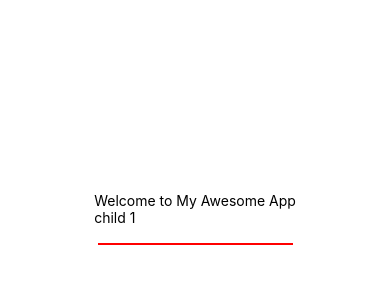
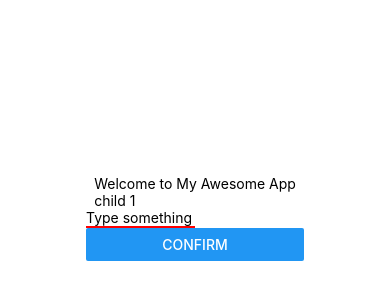
Before and after one commit to ChaoyiShi98033/CS5520-2024, a React Native app: screen / in a window 390 px wide. Shown: the part 204-504 px from the top of the page. Built offline with nearby package versions, Linux system fonts and the light colour scheme.

Commit message:
added a button and text Input

```diff
--- a/App.js
+++ b/App.js
@@ -1,6 +1,7 @@
 import { StatusBar } from 'expo-status-bar';
 import { StyleSheet, Text, TextInput, View } from 'react-native';
 import Header from './componets/Header';
+import Input from './componets/Input';
 import { useState } from 'react';
 
 export default function App() {
@@ -11,7 +12,12 @@ export default function App() {
     console.log("using is typing", changedText);
     setText(changedText);
   }
-
+  function receiveInput(data) {
+    console.log("receive input", data);
+    setText(data);
+    //use this to update the text shoowing in the
+    //Text component
+  }
 
   return (
     <View style={styles.container}>
@@ -19,11 +25,7 @@ export default function App() {
       <Header name = {appName} version = {2}>
         <Text>child 1</Text>
       </Header>
-      <TextInput
-      style={styles.input}
-      value={text}
-      onChangeText={changeTextHandler}
-      />
+      <Input inputHandler={receiveInput}/>
       <Text>{text}</Text>
     </View>
   );
--- /dev/null
+++ b/componets/Input.js
@@ -0,0 +1,38 @@
+import { Button, StyleSheet, Text, TextInput, View } from 'react-native'
+import React from 'react'
+import { useState } from 'react'
+
+
+export default function input({inputHandler}) {
+    console.log(inputHandler);
+    const [text, setText] = useState("");
+
+    function changeTextHandler (changedText) {
+        console.log("using is typing", changedText);
+        setText(changedText);
+      }
+
+    function confirmHandler() {
+        inputHandler(text);
+    }
+
+  return (
+    <View>
+      <TextInput
+      placeholder = "Type something"
+      style={styles.input}
+      value={text}
+      onChangeText={changeTextHandler}
+      />
+      <Button title="confirm" onPress={function(){inputHandler(text)}}/>
+    </View>
+  )
+}
+
+const styles = StyleSheet.create({
+    input: {
+        borderBottomWidth: 2,
+        borderBottomColor: "red",
+        width: "50%",
+      }
+})
```
